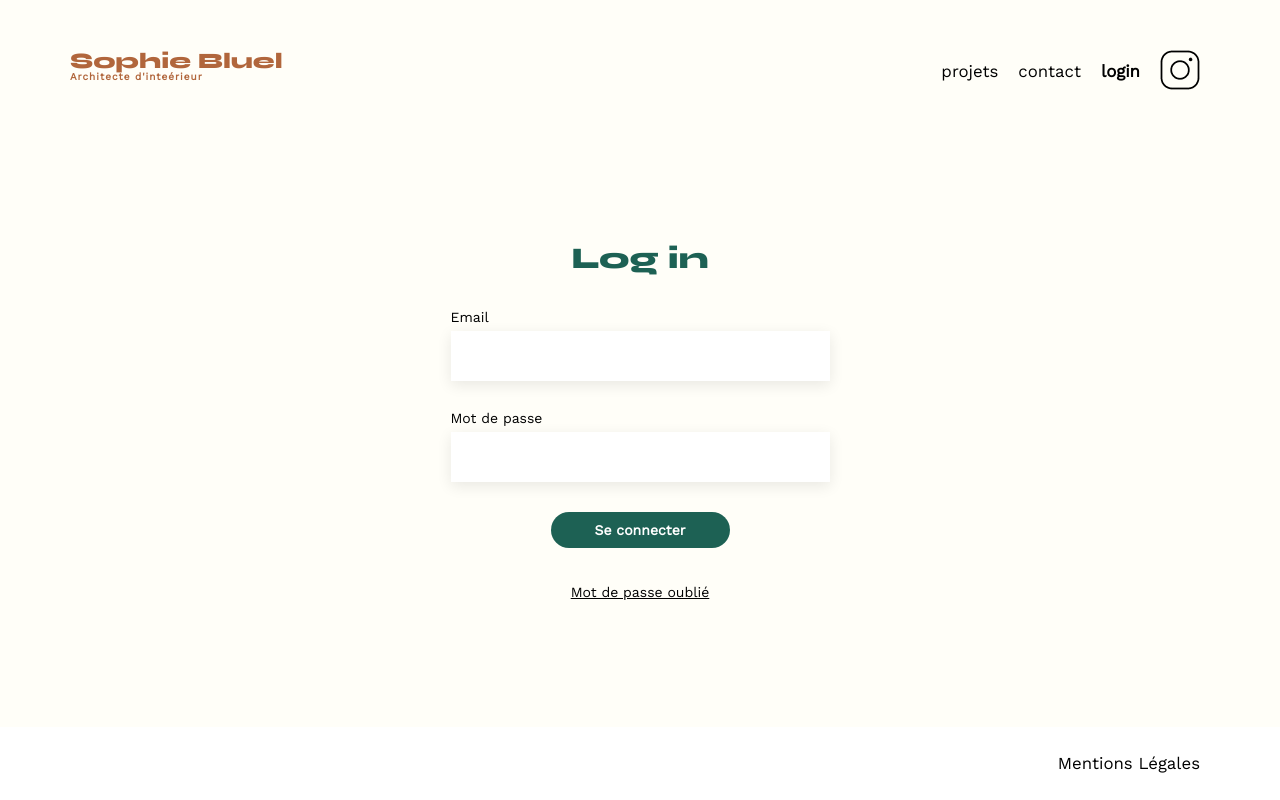
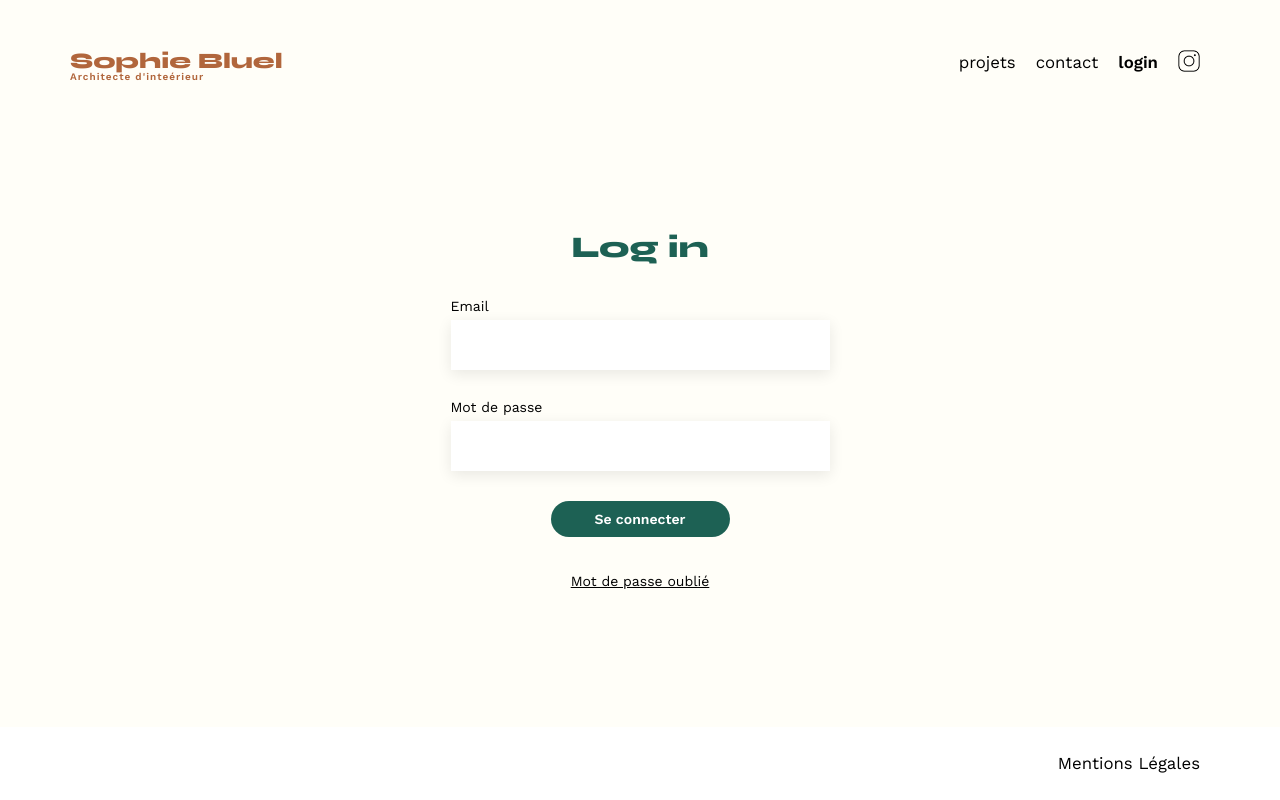
Before and after one commit to Caelr/oc-p3-sophie, a website built with Vite: page FrontEnd/login.html in a window 1280 px wide. Built offline with nearby package versions, Linux system fonts and the light colour scheme.

Commit message:
fix: style

```diff
--- a/FrontEnd/assets/login.css
+++ b/FrontEnd/assets/login.css
@@ -72,7 +72,10 @@ section {
 	margin:50px auto;
 
 }
-
+nav img {
+  width: 22px;
+  height: 22px;
+}
 h1{
 	display: flex;
 	flex-direction: column;
--- a/FrontEnd/assets/style.css
+++ b/FrontEnd/assets/style.css
@@ -491,3 +491,8 @@ a {
   height: 100%;
   object-fit: cover;
 }
+
+nav img {
+  width: 22px;
+  height: 22px;
+}
--- a/FrontEnd/login.html
+++ b/FrontEnd/login.html
@@ -5,7 +5,7 @@
 	<meta name="viewport" content="width=device-width, initial-scale=1.0">
 	<link rel="preconnect" href="https://fonts.googleapis.com">
 	<link rel="preconnect" href="https://fonts.gstatic.com" crossorigin>
-	<link href="https://fonts.googleapis.com/css2?family=Syne:wght@700;800&family=Work+Sans&display=swap" rel="stylesheet">
+	<link href="https://fonts.googleapis.com/css2?family=Syne:wght@700;800&family=Work+Sans:wght@400;600&display=swap" rel="stylesheet">
 	<meta name="description" content="">
 	<link rel="stylesheet" href="./assets/login.css">
   <body>
```
Also changed, not shown: 1 other file.
